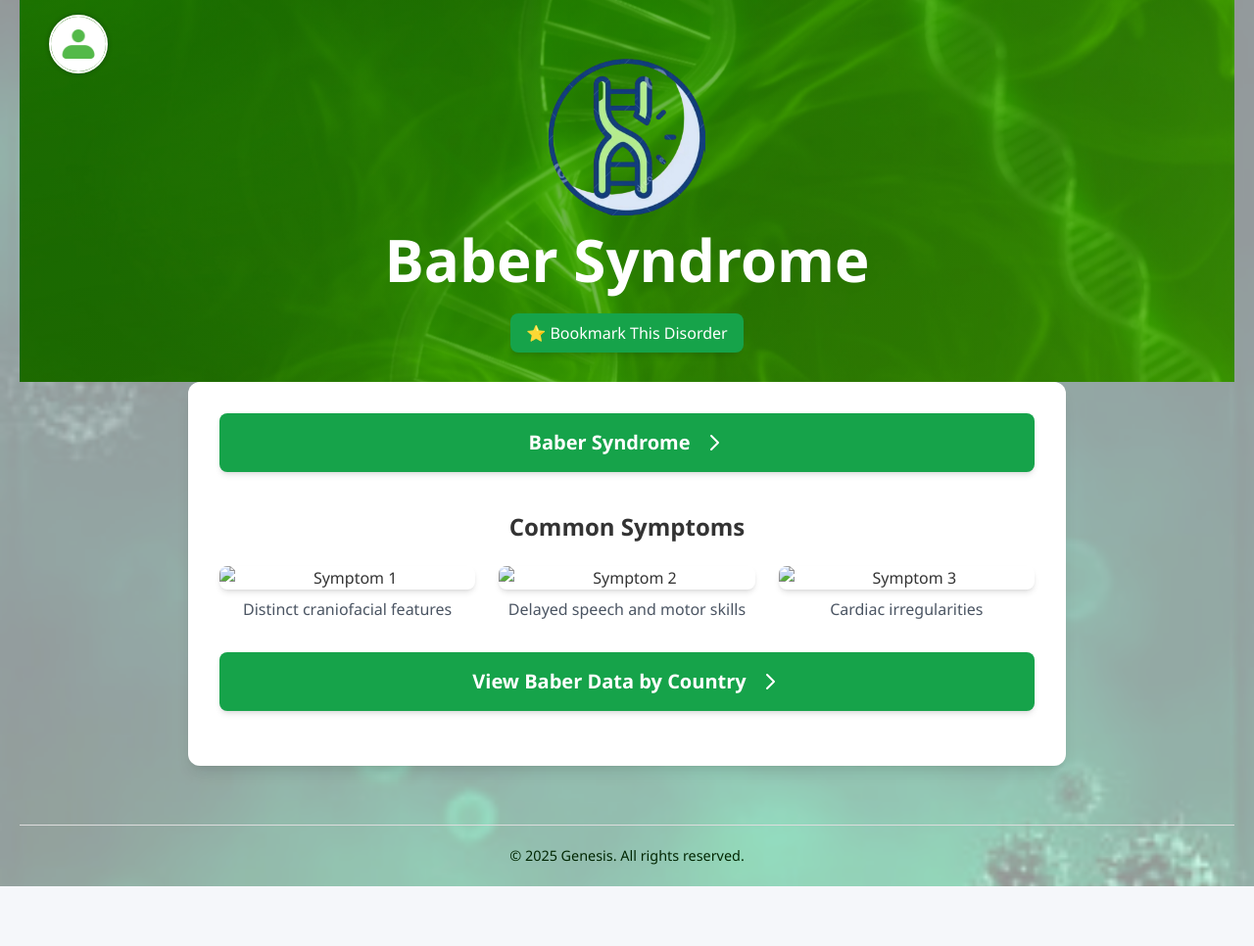
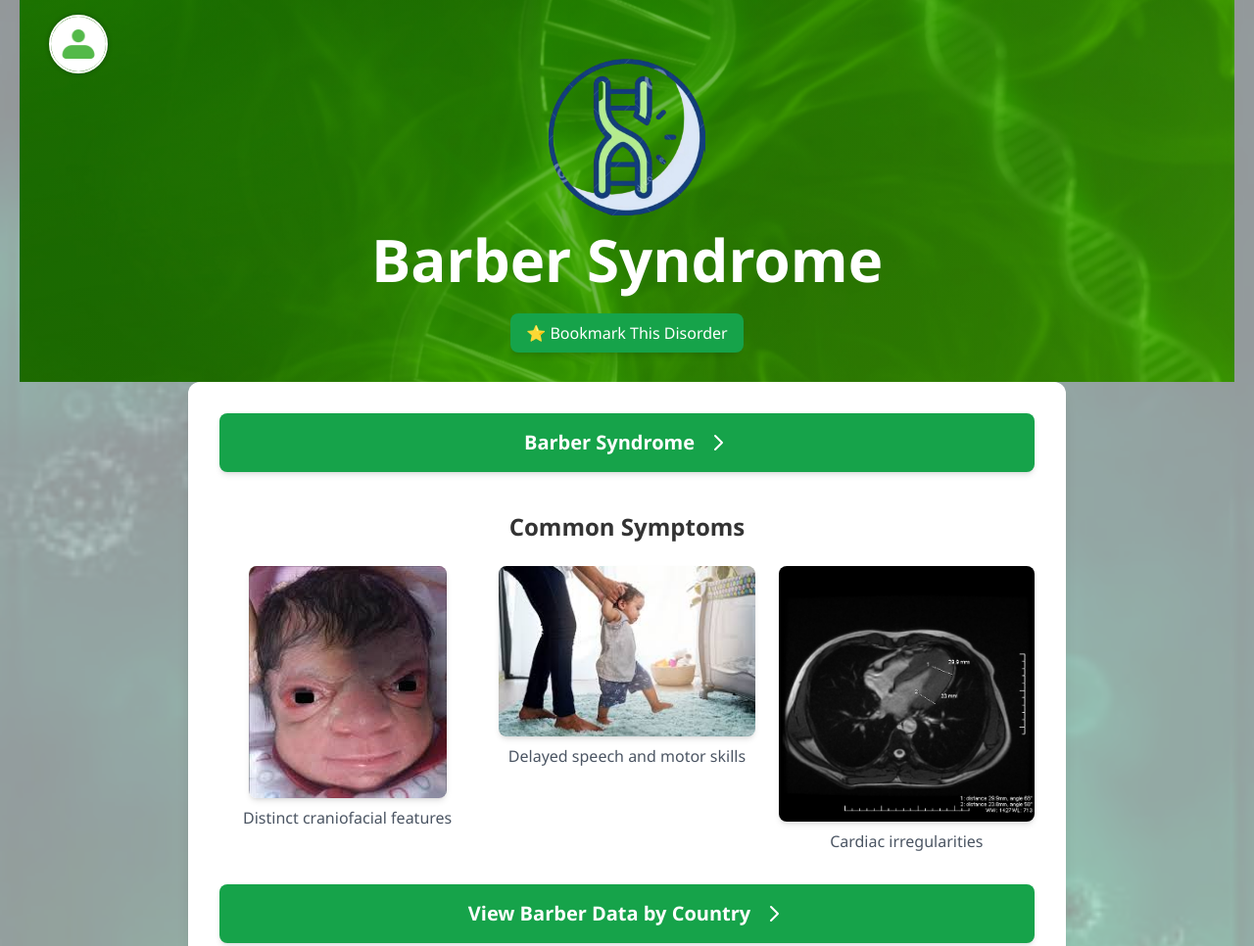
Before and after one commit to AD3OR/Genesis, a website: page views/baber.html in a window 1280 px wide. Shown: the top 966 px of the page at 98% size. Before the commit the page ends 905 px from the top, so only its background shows below. Drawn offline with nearby package versions, Linux system fonts and the light colour scheme.

Commit message:
image set added

```diff
--- a/views/baber.html
+++ b/views/baber.html
@@ -4,7 +4,7 @@
 <head>
     <meta charset="UTF-8" />
     <meta name="viewport" content="width=device-width, initial-scale=1.0" />
-    <title>Baber Syndrome</title>
+    <title>Barber Syndrome</title>
     <script src="https://cdn.tailwindcss.com"></script>
     <script src="https://cdn.jsdelivr.net/npm/chart.js"></script>
     <link rel="stylesheet" href="/css/style.css">
@@ -21,7 +21,7 @@
             </a>
         </div>
         <img src="/images/sym.png" alt="Genesis Symbol" class="center-image" />
-        <h1 style="font-size:60px;font-weight:700;">Baber Syndrome</h1>
+        <h1 style="font-size:60px;font-weight:700;">Barber Syndrome</h1>
         <button id="bookmarkDisorderBtn"
             class="px-4 py-2 bg-green-600 text-white rounded-lg shadow-md hover:bg-green-700">
             ⭐ Bookmark This Disorder
@@ -33,7 +33,7 @@
         <!-- Main Toggle -->
         <button id="mainToggleBtn"
             class="w-full py-4 px-6 mb-6 bg-green-600 text-white font-bold text-xl rounded-lg shadow-md hover:bg-green-700 flex items-center justify-center space-x-3">
-            <span>Baber Syndrome</span>
+            <span>Barber Syndrome</span>
             <svg id="mainArrowIcon" class="w-6 h-6 ml-2 transition-transform transform rotate-0" fill="none"
                 stroke="currentColor" viewBox="0 0 24 24">
                 <path stroke-linecap="round" stroke-linejoin="round" stroke-width="2" d="M9 5l7 7-7 7" />
@@ -42,7 +42,7 @@
 
         <div id="mainContent" class="hidden">
             <p class="text-gray-700 text-lg md:text-xl leading-relaxed text-center mb-8">
-                Baber Syndrome is a rare genetic condition characterized by developmental anomalies
+                Barber Syndrome is a rare genetic condition characterized by developmental anomalies
                 and specific physical features. It affects growth, cognitive development,
                 and sometimes cardiac or skeletal systems. Research is ongoing to understand
                 its genetic underpinnings and long-term impact.
@@ -54,15 +54,15 @@
             <h2 class="text-2xl font-bold text-center mb-6">Common Symptoms</h2>
             <div class="grid grid-cols-1 md:grid-cols-3 gap-6">
                 <div class="text-center">
-                    <img src="/images/baber_symptom1.jpg" class="rounded-lg shadow-md mx-auto" alt="Symptom 1">
+                    <img src="/images/baber1.jpeg" class="rounded-lg shadow-md mx-auto" alt="Symptom 1">
                     <p class="mt-2 text-gray-600">Distinct craniofacial features</p>
                 </div>
                 <div class="text-center">
-                    <img src="/images/baber_symptom2.jpg" class="rounded-lg shadow-md mx-auto" alt="Symptom 2">
+                    <img src="/images/baber2.jpeg" class="rounded-lg shadow-md mx-auto" alt="Symptom 2">
                     <p class="mt-2 text-gray-600">Delayed speech and motor skills</p>
                 </div>
                 <div class="text-center">
-                    <img src="/images/baber_symptom3.jpg" class="rounded-lg shadow-md mx-auto" alt="Symptom 3">
+                    <img src="/images/baber3.jpeg" class="rounded-lg shadow-md mx-auto" alt="Symptom 3">
                     <p class="mt-2 text-gray-600">Cardiac irregularities</p>
                 </div>
             </div>
@@ -71,7 +71,7 @@
         <!-- Countries + Graphs -->
         <button id="countryToggleBtn"
             class="w-full py-4 px-6 mt-8 mb-6 bg-green-600 text-white font-bold text-xl rounded-lg shadow-md hover:bg-green-700 flex items-center justify-center space-x-3">
-            <span>View Baber Data by Country</span>
+            <span>View Barber Data by Country</span>
             <svg id="countryArrowIcon" class="w-6 h-6 ml-2 transition-transform transform rotate-0" fill="none"
                 stroke="currentColor" viewBox="0 0 24 24">
                 <path stroke-linecap="round" stroke-linejoin="round" stroke-width="2" d="M9 5l7 7-7 7" />
@@ -79,7 +79,7 @@
         </button>
 
         <div id="countryContent" class="hidden">
-            <h3 class="text-2xl font-bold text-gray-700 text-center mb-8">Baber Syndrome Prevalence by Country (Dummy
+            <h3 class="text-2xl font-bold text-gray-700 text-center mb-8">Barber Syndrome Prevalence by Country (Dummy
                 Data)</h3>
             <div class="grid grid-cols-1 md:grid-cols-2 gap-6">
                 <!-- USA -->
@@ -119,13 +119,13 @@
                 <h4 class="text-xl font-semibold text-gray-700 mb-4">Latest Research</h4>
                 <ul class="space-y-2">
                     <li><a href="https://example.com/baber-paper-1" target="_blank"
-                            class="text-green-600 hover:underline text-sm">"Genetic Insights into Baber Syndrome"</a>
+                            class="text-green-600 hover:underline text-sm">"Genetic Insights into Barber Syndrome"</a>
                     </li>
                     <li><a href="https://example.com/baber-paper-2" target="_blank"
                             class="text-green-600 hover:underline text-sm">"Cognitive and Developmental Aspects"</a>
                     </li>
                     <li><a href="https://example.com/baber-paper-3" target="_blank"
-                            class="text-green-600 hover:underline text-sm">"Baber Syndrome and Cardiac Risks"</a></li>
+                            class="text-green-600 hover:underline text-sm">"Barber Syndrome and Cardiac Risks"</a></li>
                 </ul>
             </div>
 
@@ -133,9 +133,9 @@
             <div class="mt-8 pt-6 border-t text-center">
                 <h4 class="text-xl font-semibold text-gray-700 mb-4">Dataset Links</h4>
                 <ul class="space-y-2">
-                    <li><a href="baberA" class="text-green-600 hover:underline text-sm">Baber Dataset A</a></li>
-                    <li><a href="baberB" class="text-green-600 hover:underline text-sm">Baber Dataset B</a></li>
-                    <li><a href="baberC" class="text-green-600 hover:underline text-sm">Baber Dataset C</a></li>
+                    <li><a href="baberA" class="text-green-600 hover:underline text-sm">Barber Dataset A</a></li>
+                    <li><a href="baberB" class="text-green-600 hover:underline text-sm">Barber Dataset B</a></li>
+                    <li><a href="baberC" class="text-green-600 hover:underline text-sm">Barber Dataset C</a></li>
                 </ul>
             </div>
         </div>
```
Also changed, not shown: views/angelman.html (+1 -1 lines), views/autism.html (+1 -1 lines), views/b.html (+1 -1 lines), public/images/angelman1.jpg (added), public/images/angelman2.jpg (added), public/images/angelman3.jpg (added), public/images/angelman4.jpg (added), public/images/aut1.jpeg (added), public/images/aut3.jpg (added), public/images/baber1.jpeg (added), public/images/baber2.jpeg (added), public/images/baber3.jpeg (added), public/images/brachy1.jpg (added), public/images/brachy2.jpg (added), 1 more files.
